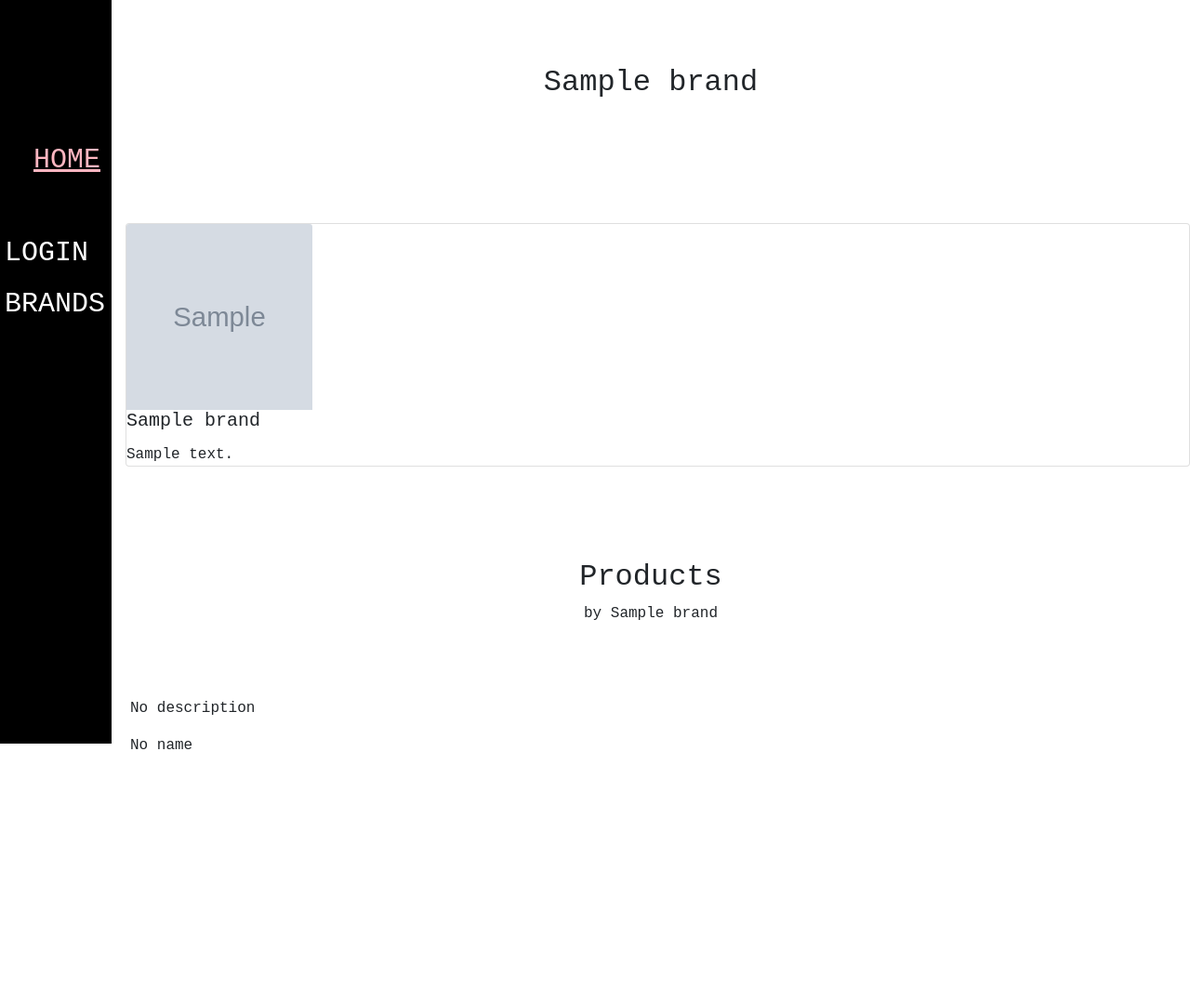
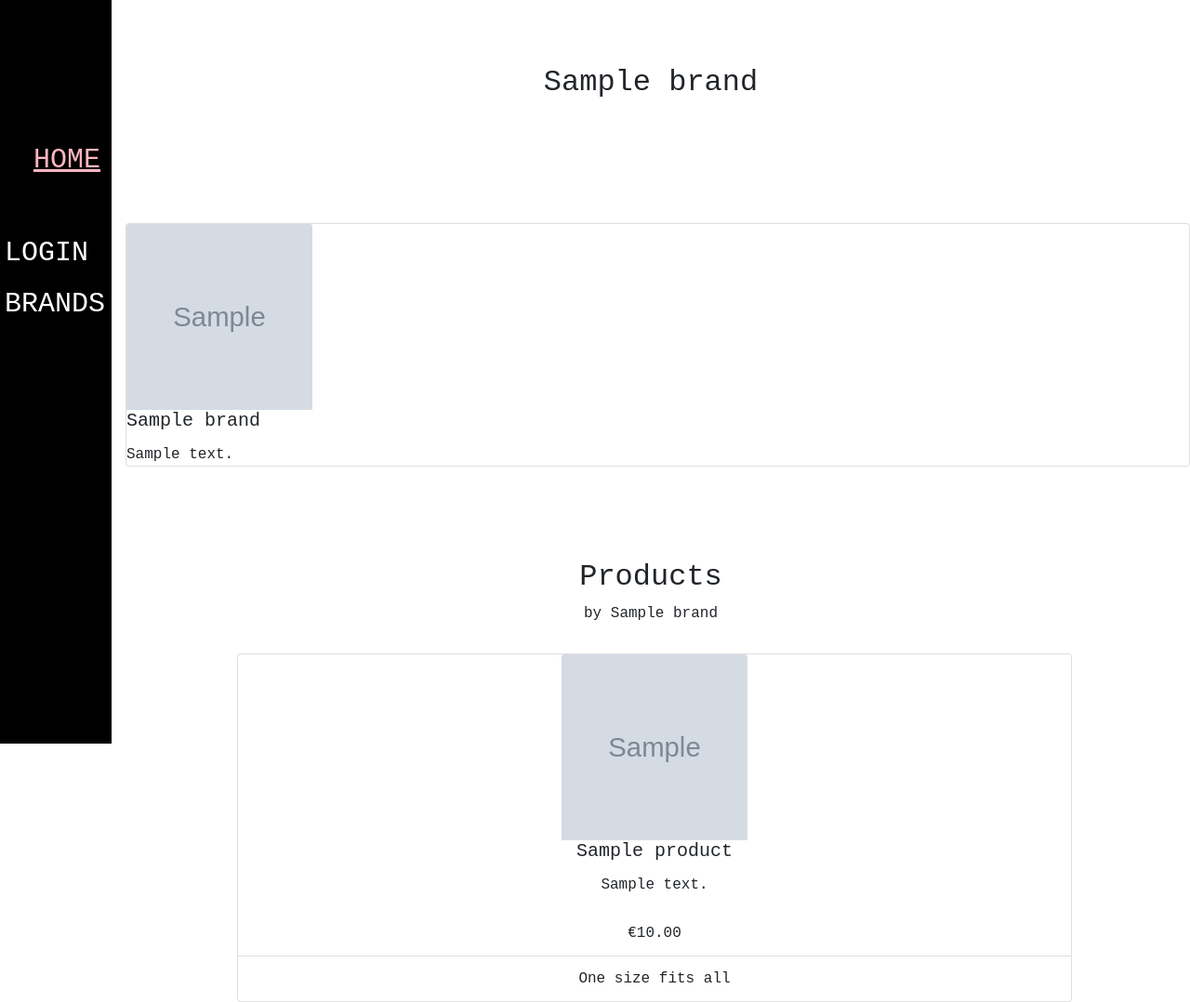
Before and after one commit to RoMcGill/H2R-PP5, a Django app: page /brands/1 in a window 1280 px wide. Shown: the whole page at 93% size. Before the commit the page ends 806 px from the top, so only its background shows below. Run offline with Django 3.2, Linux system fonts and the light colour scheme; tables that the repository leaves empty hold one stand-in row (values such as "Sample post"); grey boxes marked "Sample" are stand-in pictures; some libraries are stand-ins or nearby versions.

Commit message:
products showing in their brand pages

```diff
--- a/brands/templates/brands-detail.html
+++ b/brands/templates/brands-detail.html
@@ -38,39 +38,46 @@
   <h2>Products</h2>
   <p> by {{ brand.brand_name }}</p>
 
-</div>
 {% for product in brand_products %}
-<div style="margin-left: 140px; margin-bottom: 50px;">
-    <h1>{{brand_product.brand_name}}</h1>
+{% if product.image %}
+    <div class="card-deck" style="margin-left: 120px; max-width: 80%; padding-top: 15px;">
+        <div class="card">
 
-    <h1>{{brand_product.brand}}</h1>
-
-
-
-    {% if brand_product.description %}
-
-    <p class="card-text">{{ brand_products.description }}</p>
+        <img class="card-img-top" src="{{ product.image.url }}" alt="{{ brand.name }}" style="height: 200px; width:200px; margin: 0 auto;">
 
 {% else %}
 
-   <p class="card-text">No description</p>
+        <img class="card-img-top" src="{{ MEDIA_URL }}noimage.png" alt="{{ brand.name }}">
 
 {% endif %}
-{% if brand_product.brand_name %}
-<p class="card-text">{{ brand_products.brand_name }}</p>
+{% if product.Product_name %}
+   <h5 class="card-title">{{ product.Product_name }}</h5>
 {% else %}
+   <p class="card-text">No name</p>
+{% endif %}
+{% if product.description %}
+        <p class="card-text">{{ product.description }}</p>
+{% else %}
+       <p class="card-text">No description</p>
+{% endif %}
 
-   <p class="card-text">No name</p>
-   {% endif %}
-<p class="card-text">{{ brand_products.sku }}</p>
-<p class="card-text">{{ brand_products.price }}</p>
-
-
-
-        {% endfor %}
-
+<ul class="list-group list-group-flush">
+{% if product.price %}
+    <li class="list-group-item">€{{ product.price }}</li>
+{% else %}
+    <li class="list-group-item">POA</li>
+{% endif %}
+{% if product.size %}
+    <li class="list-group-item">{{ product.size }}</li>
+{% else %}
+    <li class="list-group-item">One size fits all</li>
+{% endif %}
+  </ul>
 
 </div>
+</div>
+{% endfor %}
+
 
 
 
```
